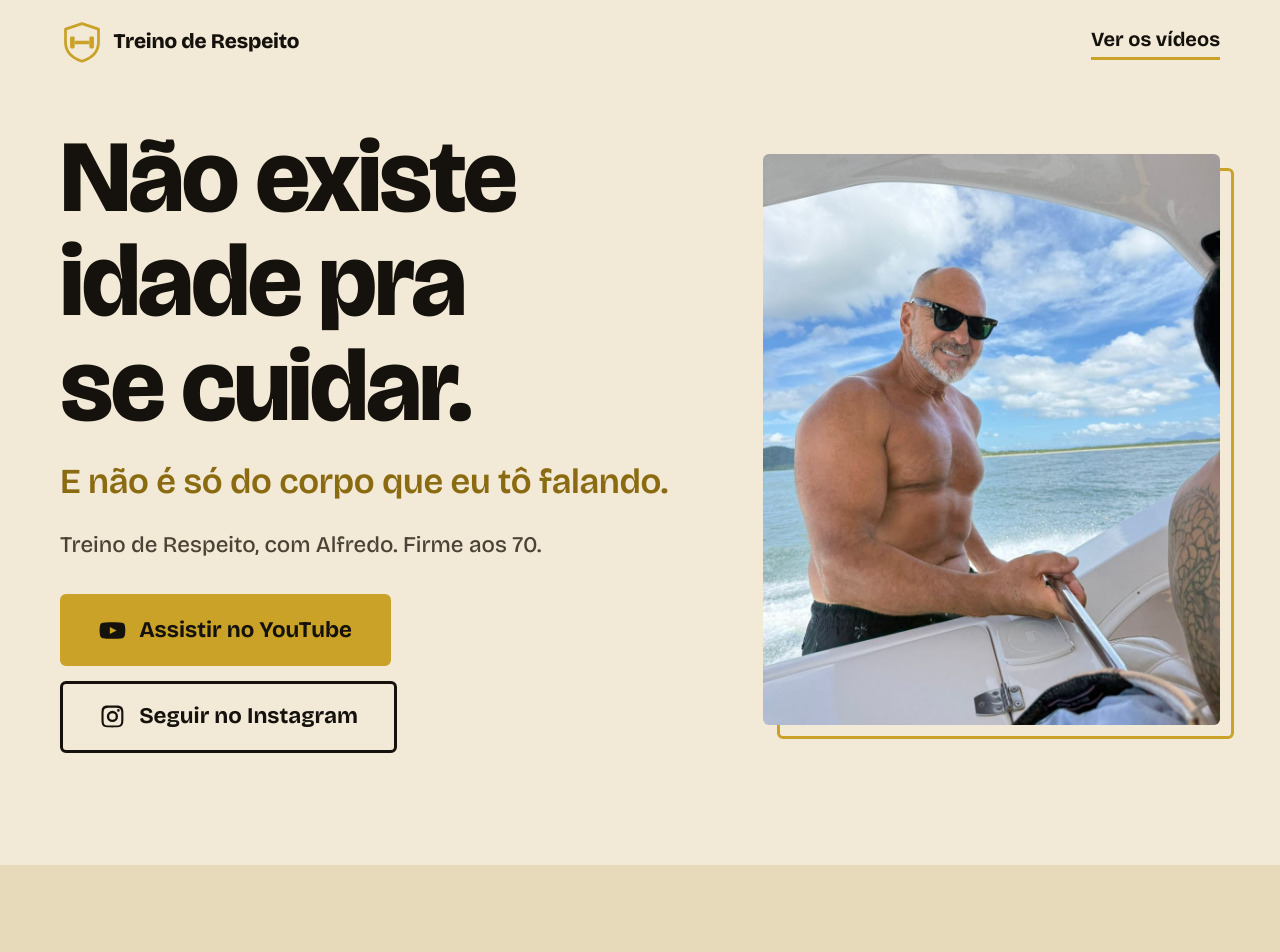
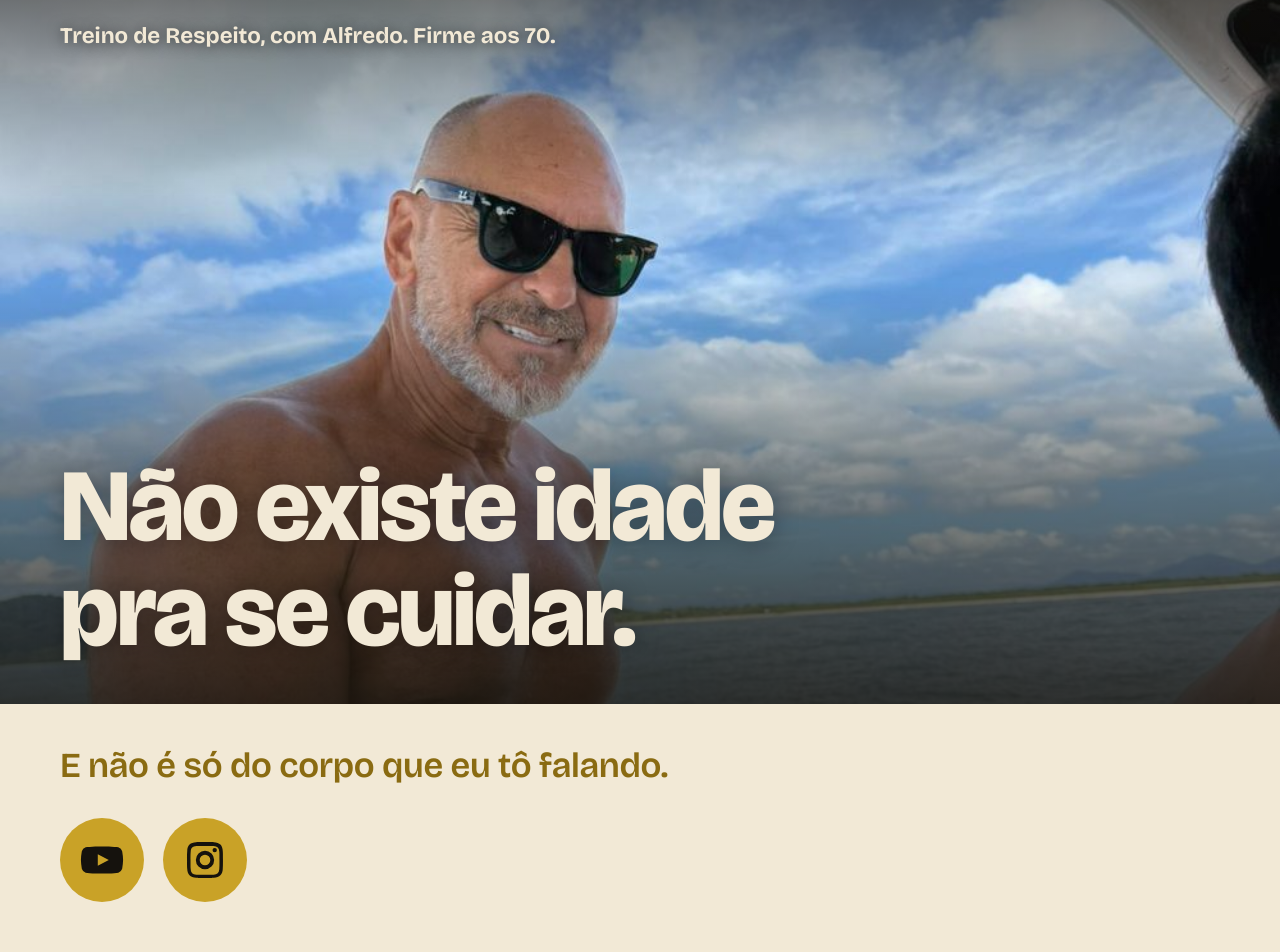
Before and after one commit to ByTech-3/ByTech-3-treino-de-respeito, a plain HTML site: page index.html in a window 1280 px wide. Shown: the top 952 px of the page. Drawn offline with nearby package versions, Linux system fonts and the light colour scheme; no server answers.

Commit message:
Abertura no modelo 4: foto de borda a borda com a frase dentro, assinatura em cima, logos do YouTube e Instagram no lugar dos botões
Co-Authored-By: Claude Fable 5.1 <noreply@anthropic.com>
Claude-Session: https://claude.ai/code/session_01MMuTZispBeiFGdaosDBEin

```diff
--- a/estilo.css
+++ b/estilo.css
@@ -73,41 +73,42 @@ ul { margin: 0; padding: 0; list-style: none; }
 .botao--vazado:hover { background: var(--preto); border-color: var(--preto); color: var(--areia); }
 .botao svg { width: 1.2em; height: 1.2em; flex: none; }
 
-/* Topo */
-.topo { padding-block: 1.25rem; }
-.topo__linha { display: flex; align-items: center; justify-content: space-between; gap: 1rem; }
-.marca { display: inline-flex; align-items: center; gap: 0.6rem; text-decoration: none; font-weight: 800; font-size: clamp(1.05rem, 0.8rem + 1vw, 1.3rem); letter-spacing: -0.01em; white-space: nowrap; }
-.marca svg { width: 44px; height: 44px; flex: none; }
-.topo__link { font-weight: 700; font-size: clamp(1rem, 0.8rem + 0.8vw, 1.25rem); text-decoration: none; border-bottom: 3px solid var(--ouro); padding-bottom: 2px; white-space: nowrap; }
-.topo__link:hover { border-color: var(--preto); }
+/* Abertura: foto de borda a borda, assinatura em cima e manchete dentro da foto */
+.abertura { padding-block: 0 var(--bloco); }
+.abertura__capa { position: relative; margin: 0; }
+.abertura__capa img { width: 100%; aspect-ratio: 4 / 5; object-fit: cover; object-position: 50% 30%; display: block; }
+.abertura__capa::before {   /* escurece o topo (assinatura) e a base (manchete) para o texto ler bem */
+  content: ""; position: absolute; inset: 0; pointer-events: none;
+  background:
+    linear-gradient(to bottom, rgba(21,18,13,.55) 0%, rgba(21,18,13,0) 28%),
+    linear-gradient(to top, rgba(21,18,13,.84) 0%, rgba(21,18,13,.45) 34%, rgba(21,18,13,0) 60%);
+}
+.abertura__sobre { position: absolute; inset: 0; display: flex; flex-direction: column; justify-content: space-between; padding-block: 1.2rem clamp(1.2rem, 1rem + 2vw, 2.5rem); }
+.abertura__assinatura { color: var(--areia); font-weight: 700; text-shadow: 0 1px 14px rgba(0,0,0,.6); }
+.abertura__sobre .manchete { color: var(--areia); max-width: 14ch; text-shadow: 0 2px 24px rgba(0,0,0,.35); }
+.manchete { font-size: var(--t-manchete); }
+.abertura__texto { padding-top: clamp(1.5rem, 1rem + 2vw, 2.5rem); }
+.sub { font-size: var(--t-grande); font-weight: 600; line-height: 1.2; color: var(--ouro-fundo); letter-spacing: -0.01em; text-wrap: balance; }
 
-/* Abertura */
-.abertura { padding-block: clamp(1.5rem, 1rem + 2vw, 3.5rem) var(--bloco); }
-.abertura__grade { display: grid; gap: 2rem; align-items: center; }
-.abertura__foto { margin: 0; }
-.moldura { position: relative; display: block; }
-.moldura img { aspect-ratio: 4 / 5; width: 100%; object-fit: cover; border-radius: var(--raio); }
-.moldura::after {           /* moldura dourada deslocada: o detalhe "chique" */
-  content: ""; position: absolute; inset: 0; transform: translate(14px, 14px);
-  border: 3px solid var(--ouro); border-radius: var(--raio); pointer-events: none; z-index: -1;
+/* Logos clicáveis: círculos dourados grandes, fáceis de tocar */
+.redes { display: flex; gap: 1.2rem; margin-top: 2rem; }
+.rede {
+  display: inline-flex; align-items: center; justify-content: center;
+  width: 84px; height: 84px; border-radius: 50%;
+  background: var(--ouro); color: var(--preto);
+  transition: background 150ms ease, transform 150ms ease;
 }
-.manchete { font-size: var(--t-manchete); }
-.manchete + .sub { margin-top: 0.6em; }
-.sub { font-size: var(--t-grande); font-weight: 600; line-height: 1.2; color: var(--ouro-fundo); letter-spacing: -0.01em; text-wrap: balance; }
-.assinatura { margin-top: 1.6rem; font-weight: 500; color: var(--preto-suave); }
-.acoes { display: flex; flex-wrap: wrap; gap: 0.9rem; margin-top: 2rem; }
-.acoes .botao { flex: 1 1 260px; }
+.rede svg { width: 44px; height: 44px; }
+.rede:hover { background: var(--ouro-escuro); }
+.rede:active { transform: translateY(1px); }
 
-/* Entrada do título: a única animação da página */
+/* Entrada da manchete: a única animação da página */
 @keyframes subir { from { transform: translateY(16px); opacity: 0.35; } to { transform: none; opacity: 1; } }
-.abertura__texto > * { animation: subir 700ms cubic-bezier(0.2, 0.7, 0.2, 1) both; }
-.abertura__texto > :nth-child(2) { animation-delay: 90ms; }
-.abertura__texto > :nth-child(3) { animation-delay: 180ms; }
-.abertura__texto > :nth-child(4) { animation-delay: 270ms; }
+.abertura__sobre .manchete { animation: subir 700ms cubic-bezier(0.2, 0.7, 0.2, 1) both; }
 @media (prefers-reduced-motion: reduce) {
   html { scroll-behavior: auto; }
-  .abertura__texto > * { animation: none; }
-  .botao, .video__capa img { transition: none; }
+  .abertura__sobre .manchete { animation: none; }
+  .botao, .rede, .video__capa img { transition: none; }
 }
 
 /* Faixas e títulos de seção */
@@ -169,9 +170,10 @@ ul { margin: 0; padding: 0; list-style: none; }
   .sobre { grid-template-columns: 5fr 7fr; gap: 3.5rem; }
   .rodape__linha { grid-template-columns: 1fr auto; align-items: baseline; }
 }
+@media (min-width: 760px) {
+  .abertura__capa img { aspect-ratio: 16 / 9; max-height: 88vh; object-position: 50% 25%; }
+}
 @media (min-width: 980px) {
-  .abertura__grade { grid-template-columns: 7fr 5fr; gap: 4rem; }
-  .abertura__foto { order: 2; }
   .videos { grid-template-columns: repeat(3, 1fr); }
   .vida { grid-template-columns: repeat(4, 1fr); gap: 1.6rem; }
   .acoes .botao { flex: 0 1 auto; min-width: 260px; }
--- a/index.html
+++ b/index.html
@@ -19,37 +19,21 @@
 </head>
 <body>
 
-<header class="topo">
-  <div class="miolo topo__linha">
-    <a class="marca" href="#" aria-label="Treino de Respeito, início">
-      <svg viewBox="0 0 48 48" aria-hidden="true"><path d="M24 4 42 10v14c0 12-9 18-18 21C15 42 6 36 6 24V10z" fill="none" stroke="#C9A227" stroke-width="3" stroke-linejoin="round"/><rect x="16" y="22.5" width="16" height="4" rx="1" fill="#C9A227"/><rect x="11" y="18" width="5" height="13" rx="1.5" fill="#C9A227"/><rect x="32" y="18" width="5" height="13" rx="1.5" fill="#C9A227"/></svg>
-      <span>Treino de Respeito</span>
-    </a>
-    <a class="topo__link" href="#videos">Ver os vídeos</a>
-  </div>
-</header>
-
 <main>
   <section class="abertura">
-    <div class="miolo abertura__grade">
-      <div class="abertura__texto">
+    <figure class="abertura__capa">
+      <img src="fotos/capa.jpg" width="1000" height="1250" alt="Alfredo sorrindo na lancha, de óculos escuros, com o mar e o céu azul ao fundo." fetchpriority="high">
+      <div class="miolo abertura__sobre">
+        <p class="abertura__assinatura">Treino de Respeito, com Alfredo. Firme aos 70.</p>
         <h1 class="manchete">Não existe idade pra se cuidar.</h1>
-        <p class="sub">E não é só do corpo que eu tô falando.</p>
-        <p class="assinatura">Treino de Respeito, com Alfredo. Firme aos 70.</p>
-        <div class="acoes">
-          <a class="botao" data-link="youtube" href="https://www.youtube.com/@alfredoluizbertoli" target="_blank" rel="noopener">
-            <svg viewBox="0 0 24 24" aria-hidden="true"><path fill="currentColor" d="M23 7.2a3 3 0 0 0-2.1-2.1C19 4.6 12 4.6 12 4.6s-7 0-8.9.5A3 3 0 0 0 1 7.2 31 31 0 0 0 .5 12 31 31 0 0 0 1 16.8a3 3 0 0 0 2.1 2.1c1.9.5 8.9.5 8.9.5s7 0 8.9-.5a3 3 0 0 0 2.1-2.1 31 31 0 0 0 .5-4.8 31 31 0 0 0-.5-4.8ZM9.7 15.1V8.9l6 3.1-6 3.1Z"/></svg>
-            Assistir no YouTube
-          </a>
-          <a class="botao botao--vazado" data-link="instagram" href="https://www.instagram.com/bertolialfredo" target="_blank" rel="noopener">
-            <svg viewBox="0 0 24 24" aria-hidden="true"><path fill="currentColor" d="M12 2.2c3.2 0 3.6 0 4.8.1 3.2.1 4.8 1.7 4.9 4.9.1 1.3.1 1.6.1 4.8s0 3.6-.1 4.8c-.1 3.2-1.7 4.8-4.9 4.9-1.3.1-1.6.1-4.8.1s-3.6 0-4.8-.1c-3.3-.1-4.8-1.7-4.9-4.9C2.2 15.6 2.2 15.2 2.2 12s0-3.6.1-4.8C2.4 3.9 4 2.4 7.2 2.3 8.4 2.2 8.8 2.2 12 2.2Zm0 2.1c-3.1 0-3.5 0-4.7.1-2.1.1-3 1.1-3.1 3.1-.1 1.2-.1 1.6-.1 4.7s0 3.5.1 4.7c.1 2 1 3 3.1 3.1 1.2.1 1.6.1 4.7.1s3.5 0 4.7-.1c2-.1 3-1.1 3.1-3.1.1-1.2.1-1.6.1-4.7s0-3.5-.1-4.7c-.1-2-1.1-3-3.1-3.1-1.2-.1-1.6-.1-4.7-.1Zm0 2.7a5 5 0 1 1 0 10 5 5 0 0 1 0-10Zm0 2.1a2.9 2.9 0 1 0 0 5.8 2.9 2.9 0 0 0 0-5.8Zm5.3-3.7a1.2 1.2 0 1 1 0 2.4 1.2 1.2 0 0 1 0-2.4Z"/></svg>
-            Seguir no Instagram
-          </a>
-        </div>
       </div>
-      <figure class="abertura__foto">
-        <span class="moldura"><img src="fotos/capa.jpg" width="1000" height="1250" alt="Alfredo sorrindo na lancha, de óculos escuros, com o mar e o céu azul ao fundo." fetchpriority="high"></span>
-      </figure>
+    </figure>
+    <div class="miolo abertura__texto">
+      <p class="sub">E não é só do corpo que eu tô falando.</p>
+      <ul class="redes">
+        <li><a class="rede" data-link="youtube" href="https://www.youtube.com/@alfredoluizbertoli" target="_blank" rel="noopener" aria-label="Assistir no YouTube" title="Assistir no YouTube"><svg viewBox="0 0 24 24" aria-hidden="true"><path fill="currentColor" d="M23 7.2a3 3 0 0 0-2.1-2.1C19 4.6 12 4.6 12 4.6s-7 0-8.9.5A3 3 0 0 0 1 7.2 31 31 0 0 0 .5 12 31 31 0 0 0 1 16.8a3 3 0 0 0 2.1 2.1c1.9.5 8.9.5 8.9.5s7 0 8.9-.5a3 3 0 0 0 2.1-2.1 31 31 0 0 0 .5-4.8 31 31 0 0 0-.5-4.8ZM9.7 15.1V8.9l6 3.1-6 3.1Z"/></svg></a></li>
+        <li><a class="rede" data-link="instagram" href="https://www.instagram.com/bertolialfredo" target="_blank" rel="noopener" aria-label="Seguir no Instagram" title="Seguir no Instagram"><svg viewBox="0 0 24 24" aria-hidden="true"><path fill="currentColor" d="M12 2.2c3.2 0 3.6 0 4.8.1 3.2.1 4.8 1.7 4.9 4.9.1 1.3.1 1.6.1 4.8s0 3.6-.1 4.8c-.1 3.2-1.7 4.8-4.9 4.9-1.3.1-1.6.1-4.8.1s-3.6 0-4.8-.1c-3.3-.1-4.8-1.7-4.9-4.9C2.2 15.6 2.2 15.2 2.2 12s0-3.6.1-4.8C2.4 3.9 4 2.4 7.2 2.3 8.4 2.2 8.8 2.2 12 2.2Zm0 2.1c-3.1 0-3.5 0-4.7.1-2.1.1-3 1.1-3.1 3.1-.1 1.2-.1 1.6-.1 4.7s0 3.5.1 4.7c.1 2 1 3 3.1 3.1 1.2.1 1.6.1 4.7.1s3.5 0 4.7-.1c2-.1 3-1.1 3.1-3.1.1-1.2.1-1.6.1-4.7s0-3.5-.1-4.7c-.1-2-1.1-3-3.1-3.1-1.2-.1-1.6-.1-4.7-.1Zm0 2.7a5 5 0 1 1 0 10 5 5 0 0 1 0-10Zm0 2.1a2.9 2.9 0 1 0 0 5.8 2.9 2.9 0 0 0 0-5.8Zm5.3-3.7a1.2 1.2 0 1 1 0 2.4 1.2 1.2 0 0 1 0-2.4Z"/></svg></a></li>
+      </ul>
     </div>
   </section>
 
```
Also changed, not shown: 1 other file.
